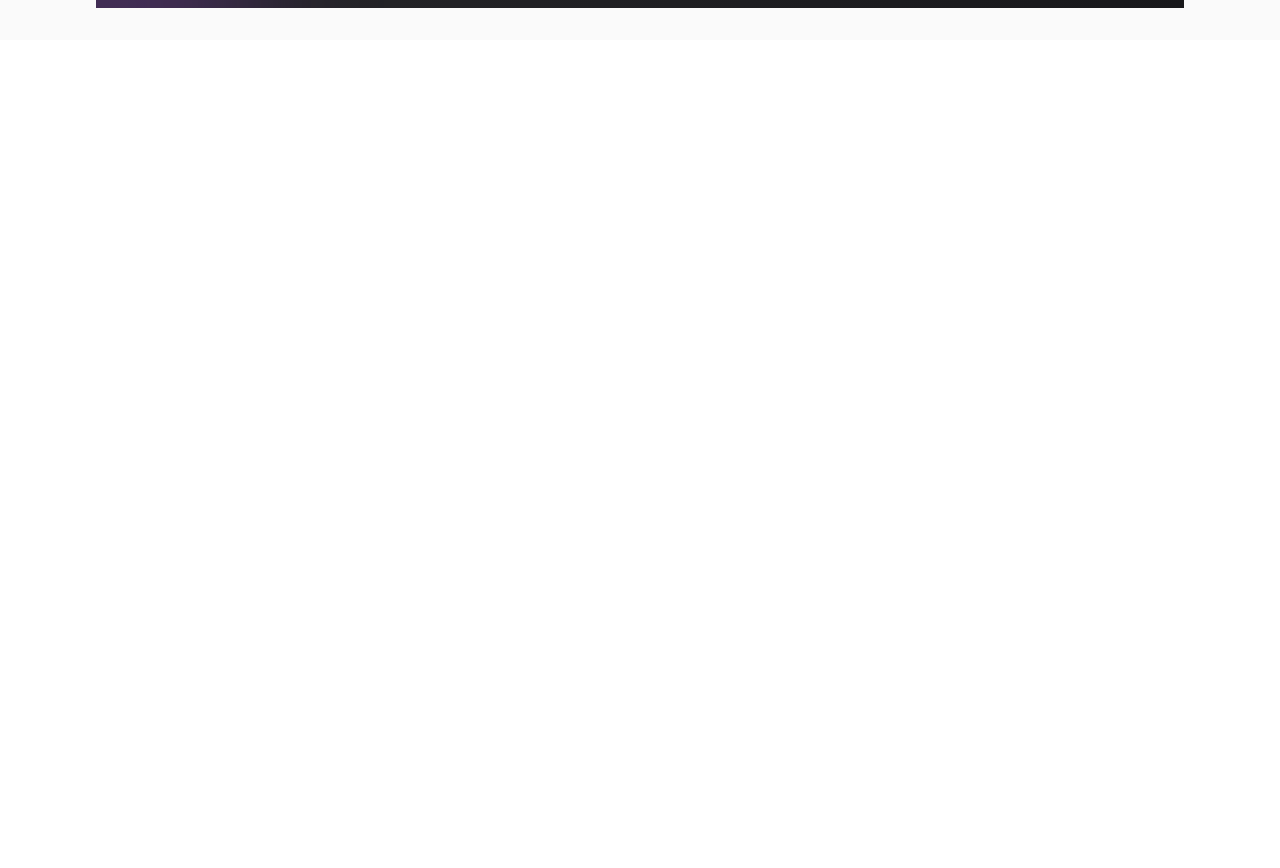
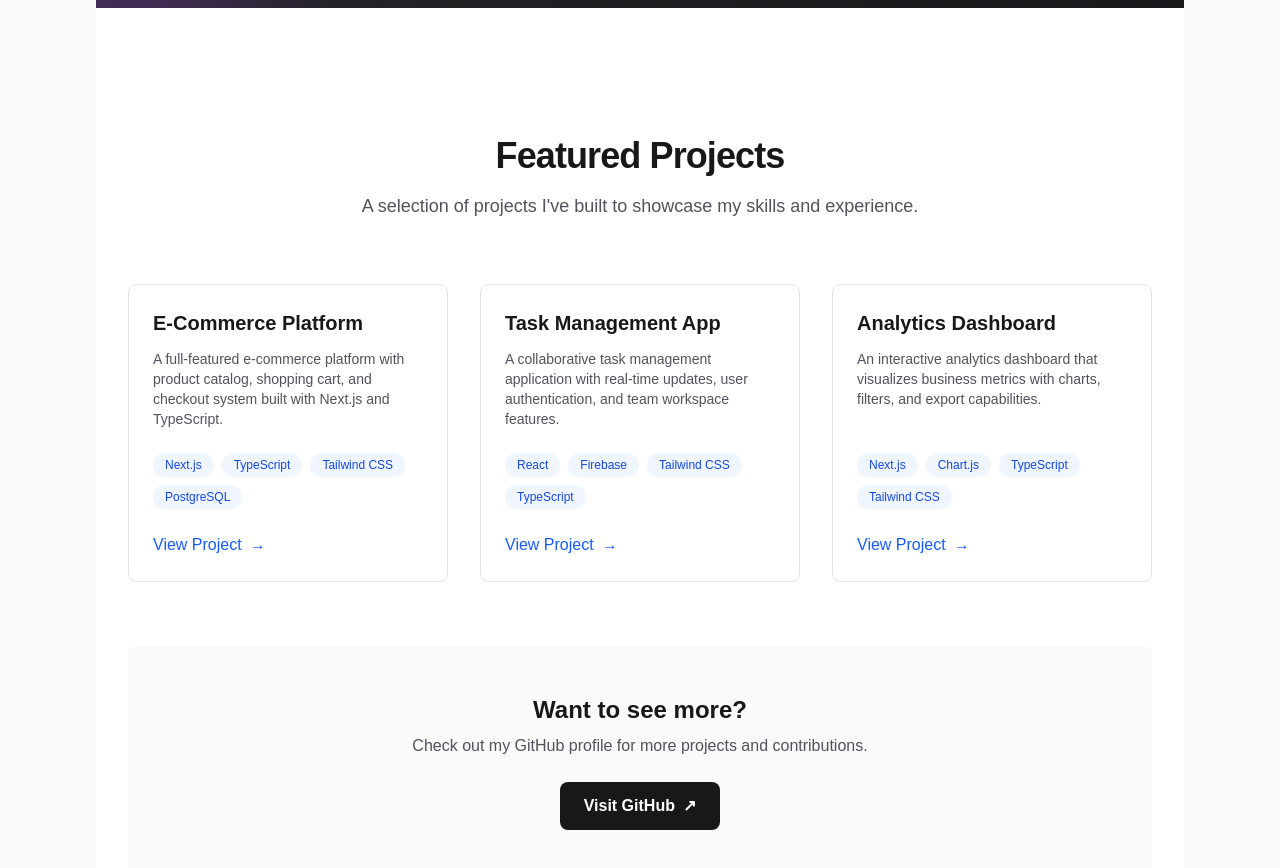
Before and after one commit to Bat-elGol/my-app, a Next.js app: page / in a window 1280 px wide. Shown: the part 840-1708 px from the top of the page. Before the commit the page ends 880 px from the top, so only its background shows below. Built offline with nearby package versions, Linux system fonts and the light colour scheme.

Commit message:
Add ProjectsSection component with featured projects

```diff
--- /dev/null
+++ b/app/components/ProjectsSection.tsx
@@ -0,0 +1,117 @@
+// app/components/ProjectsSection.tsx
+import type { ReactElement } from 'react';
+import Link from 'next/link';
+
+type Project = {
+  id: string;
+  title: string;
+  description: string;
+  technologies: readonly string[];
+  link: string;
+};
+
+const projects: readonly Project[] = [
+  {
+    id: '1',
+    title: 'E-Commerce Platform',
+    description:
+      'A full-featured e-commerce platform with product catalog, shopping cart, and checkout system built with Next.js and TypeScript.',
+    technologies: ['Next.js', 'TypeScript', 'Tailwind CSS', 'PostgreSQL'],
+    link: '#',
+  },
+  {
+    id: '2',
+    title: 'Task Management App',
+    description:
+      'A collaborative task management application with real-time updates, user authentication, and team workspace features.',
+    technologies: ['React', 'Firebase', 'Tailwind CSS', 'TypeScript'],
+    link: '#',
+  },
+  {
+    id: '3',
+    title: 'Analytics Dashboard',
+    description:
+      'An interactive analytics dashboard that visualizes business metrics with charts, filters, and export capabilities.',
+    technologies: ['Next.js', 'Chart.js', 'TypeScript', 'Tailwind CSS'],
+    link: '#',
+  },
+];
+
+export function ProjectsSection(): ReactElement {
+  return (
+    <section className="bg-white px-4 py-20 sm:px-6 lg:px-8 lg:py-32">
+      <div className="mx-auto max-w-6xl">
+        {/* Header */}
+        <div className="mb-16 text-center">
+          <h2 className="text-3xl font-bold tracking-tight text-zinc-900 sm:text-4xl">
+            Featured Projects
+          </h2>
+          <p className="mt-4 text-lg text-zinc-600">
+            A selection of projects I{"'"}ve built to showcase my skills and
+            experience.
+          </p>
+        </div>
+
+        {/* Projects Grid */}
+        <div className="grid gap-8 md:grid-cols-2 lg:grid-cols-3">
+          {projects.map((project) => (
+            <div
+              key={project.id}
+              className="flex flex-col rounded-lg border border-zinc-200 bg-white p-6 transition hover:shadow-lg focus-within:ring-2 focus-within:ring-blue-500"
+            >
+              {/* Project Title */}
+              <h3 className="text-xl font-semibold text-zinc-900">
+                {project.title}
+              </h3>
+
+              {/* Project Description */}
+              <p className="mt-3 flex-1 text-sm text-zinc-600">
+                {project.description}
+              </p>
+
+              {/* Technologies */}
+              <div className="mt-6 flex flex-wrap gap-2">
+                {project.technologies.map((tech) => (
+                  <span
+                    key={tech}
+                    className="rounded-full bg-blue-50 px-3 py-1 text-xs font-medium text-blue-700"
+                  >
+                    {tech}
+                  </span>
+                ))}
+              </div>
+
+              {/* View Project Link */}
+              <Link
+                href={project.link}
+                className="mt-6 inline-flex items-center font-medium text-blue-600 transition hover:text-blue-700 focus:outline-none focus:ring-2 focus:ring-blue-500 focus:ring-offset-2"
+              >
+                View Project
+                <span className="ml-2">→</span>
+              </Link>
+            </div>
+          ))}
+        </div>
+
+        {/* CTA Section */}
+        <div className="mt-16 rounded-lg bg-zinc-50 px-6 py-12 text-center sm:px-12">
+          <h3 className="text-2xl font-bold text-zinc-900">
+            {'Want to see more?'}
+          </h3>
+          <p className="mt-2 text-zinc-600">
+            Check out my GitHub profile for more projects and contributions.
+          </p>
+          <Link
+            href="https://github.com"
+            target="_blank"
+            rel="noopener noreferrer"
+            className="mt-6 inline-flex items-center rounded-lg bg-zinc-900 px-6 py-3 font-semibold text-white transition hover:bg-zinc-800 focus:outline-none focus:ring-2 focus:ring-zinc-900 focus:ring-offset-2"
+          >
+            Visit GitHub
+            <span className="ml-2">↗</span>
+          </Link>
+        </div>
+      </div>
+    </section>
+  );
+}
--- a/app/page.tsx
+++ b/app/page.tsx
@@ -1,5 +1,11 @@
 import { HeroSection } from './components/HeroSection';
+import { ProjectsSection } from './components/ProjectsSection';
 
 export default function Home() {
-  return <HeroSection />;
+  return (
+    <>
+      <HeroSection />
+      <ProjectsSection />
+    </>
+  );
 }
```
